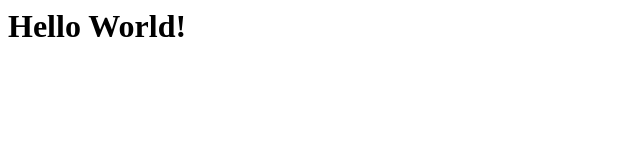
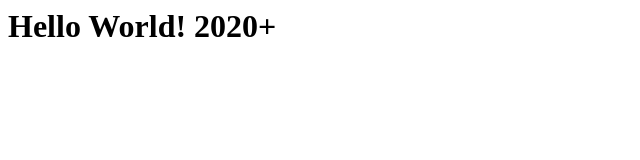
Before and after one commit to sparedesg/spgmit.github.io, a plain HTML site: page index.html in a window 1280 px wide. Shown: the whole page, without its empty margins (0-640 px from the left). Drawn offline with Linux system fonts and the light colour scheme.

Commit message:
Update index.html

```diff
--- a/index.html
+++ b/index.html
@@ -1,3 +1,3 @@
 <html>
-    <h1>Hello World!</h1>
+    <h1>Hello World! 2020+</h1>
 </html>
```
